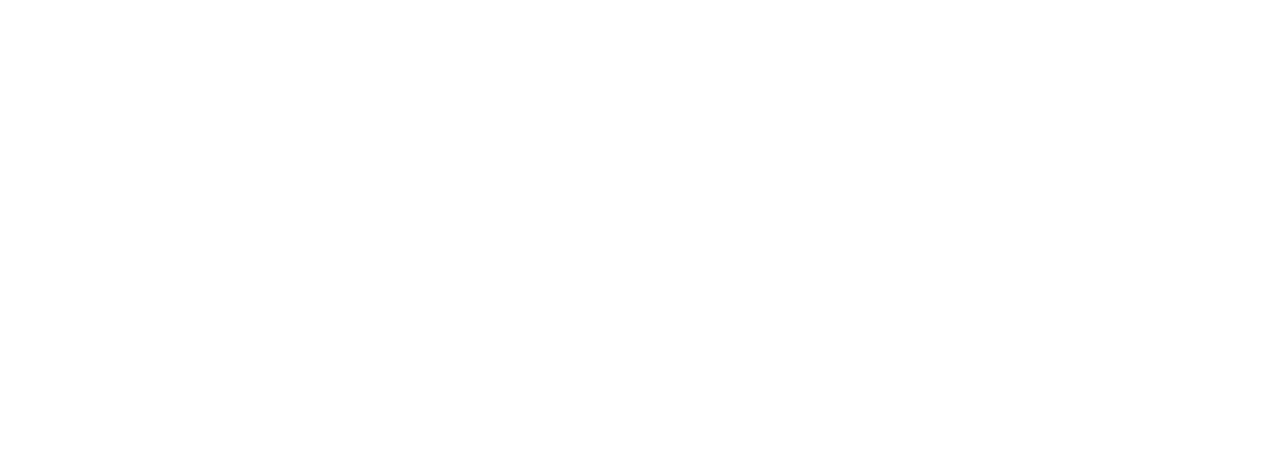
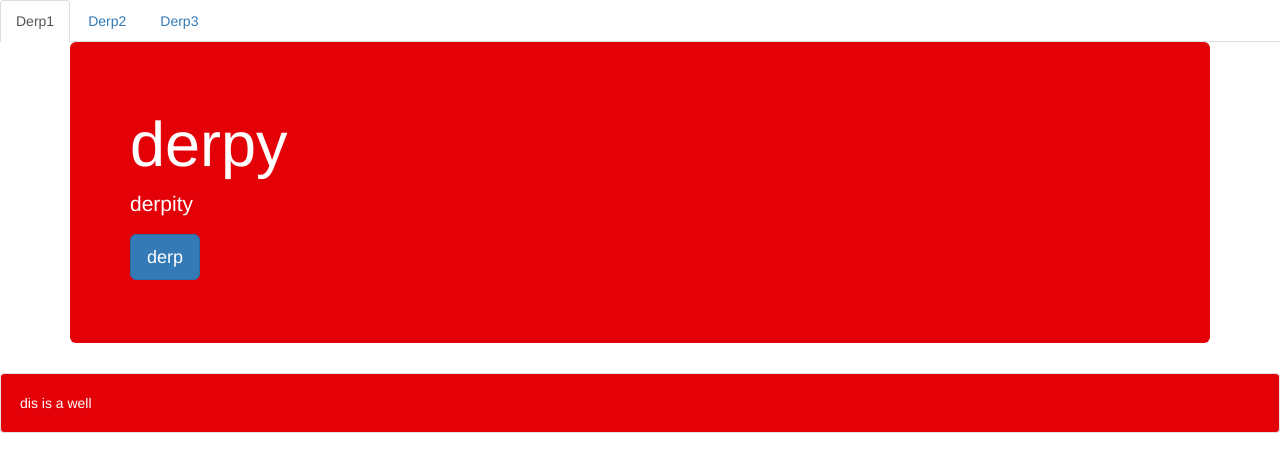
Before and after one commit to ForrestSeale/day-3-components, a plain HTML site: page index.html in a window 1280 px wide. Drawn offline with nearby package versions, Linux system fonts and the light colour scheme.

Commit message:
addenav, jumbotron, well, and added some classes

```diff
--- a/css/styles.css
+++ b/css/styles.css
@@ -0,0 +1,7 @@
+.white-text {
+  color: #fff;
+}
+
+.red-background {
+  background-color: #e40007;
+}
--- a/index.html
+++ b/index.html
@@ -9,7 +9,25 @@
     <link rel="stylesheet" href="css/styles.css">
   </head>
   <body>
+    <ul class="nav nav-tabs">
+      <li role="presentation" class="active"><a href="#">Derp1</a></li>
+      <li role="presentation"><a href="#">Derp2</a></li>
+      <li role="presentation"><a href="#">Derp3</a></li>
+    </ul>
 
+    <div class="container">
+    <div class="jumbotron white-text red-background">
+      <h1>derpy</h1>
+      <p>derpity</p>
+      <p><a class="btn btn-primary btn-lg" href="#" role="button">derp</a></p>
+    </div>
+    </div>
+
+    <div class="well white-text red-background">dis is a well</div>
+
+
+
+    <!-- Start JS -->
     <script src="https://code.jquery.com/jquery-2.2.4.min.js"
       integrity="sha256-BbhdlvQf/xTY9gja0Dq3HiwQF8LaCRTXxZKRutelT44="
       crossorigin="anonymous"></script>
```
Lines whose indentation alone changed are shown as unchanged.
